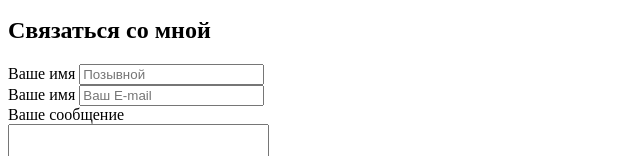
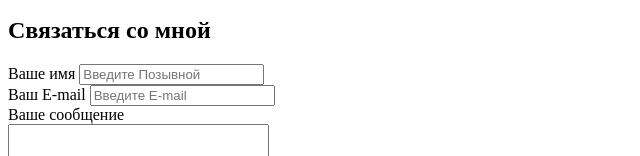
Before and after one commit to ViktorRU/Naim, a plain HTML site: page index.html in a window 1280 px wide. Shown: the part 701-857 px from the top of the page, without its empty margins (0-640 px from the left). Drawn offline with Linux system fonts and the light colour scheme.

Commit message:
Update index.html

```diff
--- a/index.html
+++ b/index.html
@@ -63,11 +63,11 @@
         <form action="/masterskaya.html">
             <label for="name">Ваше имя</label>
             <input type="text" id="name"
-            placeholder="Позывной">
+            placeholder="Введите Позывной">
         <br>
-            <label for="email">Ваше имя</label>
+            <label for="email">Ваш E-mail</label>
             <input type="email" id="email"
-            placeholder="Ваш E-mail">
+            placeholder="Введите E-mail">
         <br>
             <label for="text">Ваше сообщение</label>
         <br>
```
